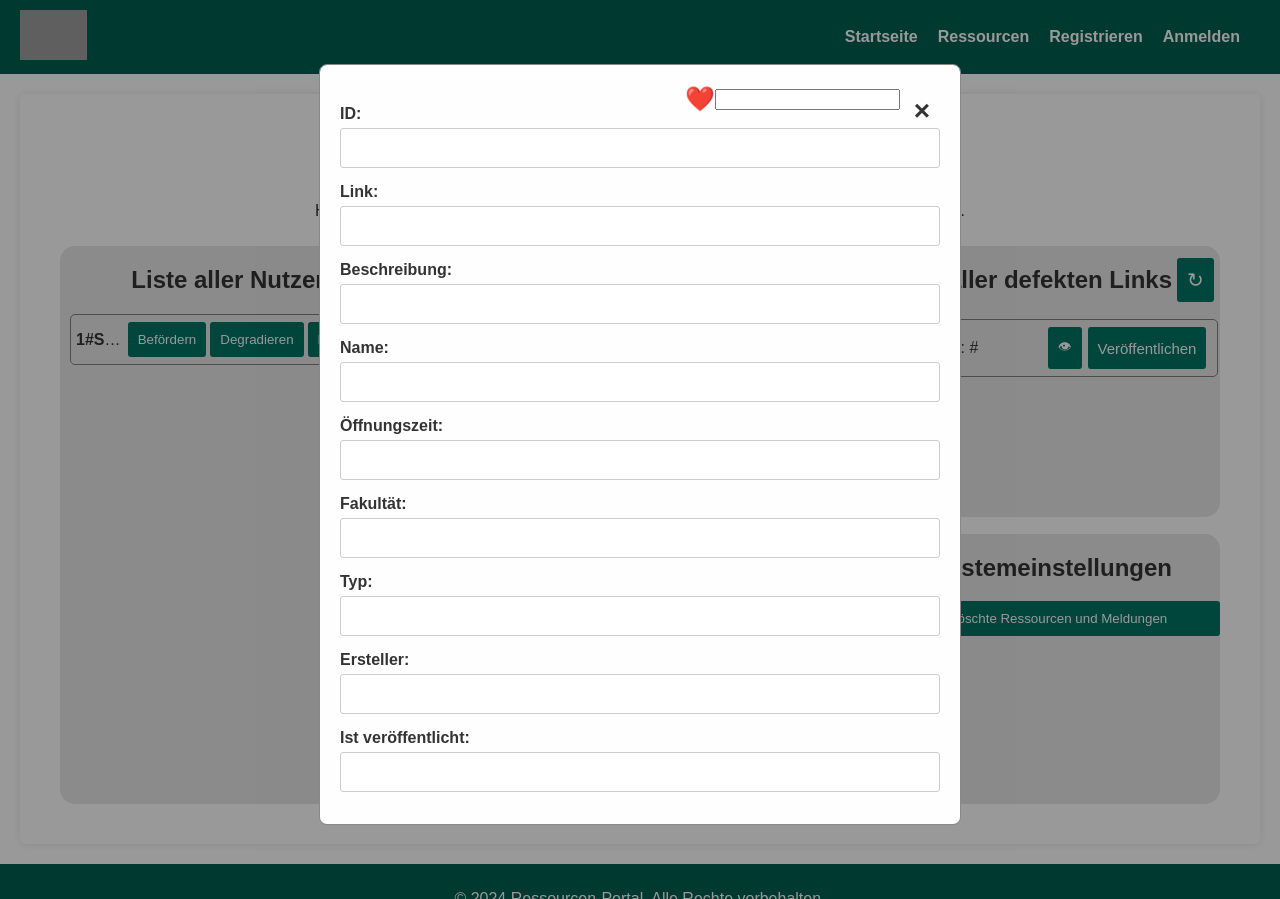
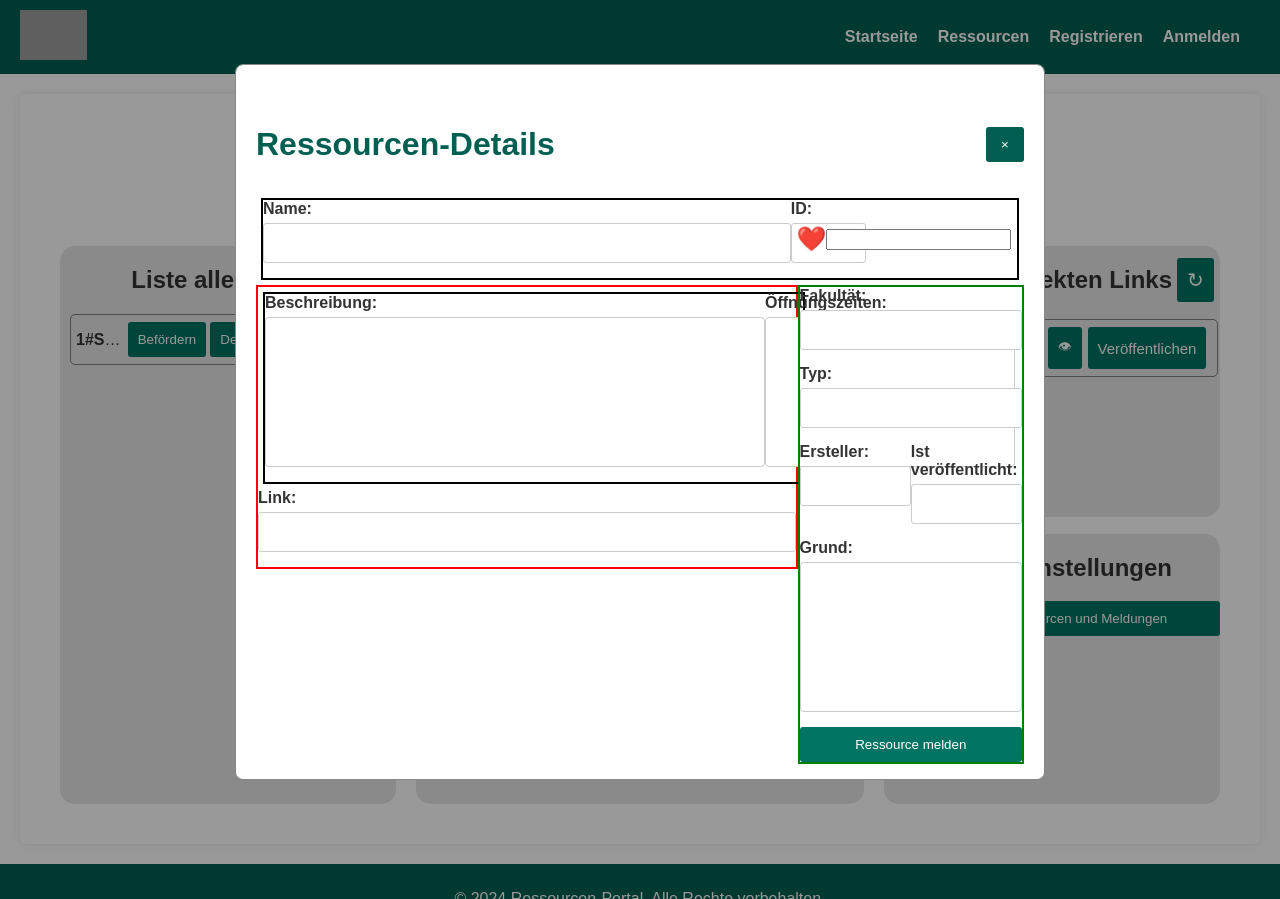
Before and after one commit to WeaksideParadise/SEP, a Python web app: template Meilenstein_2/templates/admin.html in a window 1280 px wide, after a click that opens the changed part. Run offline with Jinja, Linux system fonts and the light colour scheme; the template is opened without the code that fills it: most values are stand-ins (such as "Sample title", 1, 10 or a date in 2020); grey boxes are pictures that could not be loaded.

Commit message:
Sehr frühes Design der Ressourcenanzeige
Mach ich morgen noch fertig, will pennen gehen digga ich hab halbe stunde gebraucht bis das textfeld sinn ergeben hat (war mies dumm) junge ich dreh hier noch durch heheheha

```diff
--- a/Meilenstein_2/static/css/styles_search.css
+++ b/Meilenstein_2/static/css/styles_search.css
@@ -266,10 +266,8 @@ button:hover {
     margin: 5% auto; /* Zentrierung */
     padding: 20px;
     border: 1px solid #888;
-    width: 50%; /* Breite des Modal-Inhalts reduziert */
-    max-width: 600px; /* Maximalbreite des Modals weiter reduziert */
-    height: auto; /* Höhe des Modals wird automatisch an den Inhalt angepasst */
-    max-height: 80%; /* Maximalhöhe des Modals auf 80% des Sichtbereichs */
+    width: 60%; /* Breite des Modal-Inhalts reduziert */
+    height: 75%; /* Höhe des Modals wird automatisch an den Inhalt angepasst */
     overflow-y: auto; /* Ermöglicht Scrollen innerhalb des Modals bei Überlauf */
     position: relative;
     border-radius: 8px;
@@ -280,6 +278,50 @@ button:hover {
     justify-content: space-between;
     align-items: center;
     position: relative;
+    width: 100%;
+}
+
+.id-name-like-x {
+    display: flex;
+    flex-direction: row;
+    margin: 5px;
+    border: 2px solid black;
+}
+
+.desc-times {
+    display: flex;
+    flex-direction: row;
+    margin: 5px;
+    border: 2px solid black;
+    width: 100%;
+    height: 80%;
+}
+
+.fak-type-created-pub{
+    display: flex;
+    flex-direction: column;
+}
+
+.created-pub {
+    display: flex;
+    flex-direction: row;
+}
+
+.desk-times-link {
+    width: 70%;
+    height: 100%;
+    border: 2px solid red;
+}
+
+.fak-type-created-pub-report{
+    width: 30%;
+    height: 100%;
+    border: 2px solid green;
+}
+
+.below-id-name-like-x {
+    display: flex;
+    flex-direction: row;
 }
 
 .back-arrow {
@@ -287,14 +329,14 @@ button:hover {
     cursor: pointer;
 }
 
-.close {
+/* .close {
     font-size: 28px;
     font-weight: bold;
     cursor: pointer;
     position: absolute;
     top: 10px;
     right: 10px;
-}
+} */
 
 .close:hover,
 .close:focus {
@@ -303,11 +345,9 @@ button:hover {
     cursor: pointer;
 }
 
-.modal-like {
-    position: absolute;
-    top: 10px;
-    right: 50px; /* Platzierung des Like-Buttons rechts neben dem Close-Button */
-}
+/* .modal-like {
+
+} */
 
 .like-button {
     background: none;
@@ -323,13 +363,15 @@ button:hover {
     display: flex;
     flex-direction: column; /* Informationen untereinander anordnen */
     margin-top: 20px;
-   flex-wrap: wrap; /* Elemente umbrechen */
+    flex-wrap: wrap; /* Elemente umbrechen */
     gap: 10px; /* Abstand zwischen den Feldern */
 }
 
 .resource-info {
     width: 100%;
     margin-bottom: 20px;
+    display: flex;
+    flex-direction: column;
 }
 
 .resource-info .form-group {
--- a/Meilenstein_2/templates/admin.html
+++ b/Meilenstein_2/templates/admin.html
@@ -173,41 +173,55 @@
     <!-- Modal-Fenster zum Anzeigen von Ressourcen -->
     <div id="resourceModal" class="modal">
         <div class="modal-content">
-            <!-- Header Bereich mit Zurück-Pfeil, Schließen-Knopf und Herz-Button -->
-            <div class="modal-header">
-                <!-- <span class="back-arrow" onclick="closeModal()">&#8592;</span> -->
-                <span class="close" onclick="close_inspect_modal()">&times;</span>
-            </div>
-
-            <div class="modal-like">
-                <button class="like-button" onclick="like_ressource()">❤️
-                <input type="text" id="admin_i_like_count" value="" readonly />
-                </button>
-            </div>
 
             <!-- Content-Bereich für Ressource-Informationen -->
             <div class="modal-body">
+
+                <div class="modal-header">
+                    <h1>Ressourcen-Details</h1>
+                    <button class="green-button" style="width:5%" onclick="close_inspect_modal()">&times;</button>
+                </div>
+
                 <form class="resource-info">
-                    <div class="form-group">
+
+                    <div class="id-name-like-x">
+                        <div class="form-group" style="width:70%">
+                            <label for="name">Name:</label>
+                            <input type="text" id="admin_i_name" name="name">
+                        </div>
+                        <div class="form-group" style="width:10%">
                             <label for="id">ID:</label>
                             <input type="text" id="admin_i_ressource_id" name="link">
+                        </div>
+
+
+                        <button class="like-button" style="width:10%" onclick="like_ressource()">
+                            ❤️
+                            <input type="text" id="admin_i_like_count" value="" readonly />
+                        </button>
+
+                    </div>
+
+                    <div class="below-id-name-like-x">
+                        <div class="desk-times-link">
+                            <div class="desc-times">
+                                <div class="form-group">
+                                    <label for="beschreibung">Beschreibung:</label>
+                                    <textarea type="text" id="admin_i_description" style="resize: none; height: 150px; width: 500px"name="beschreibung"></textarea>
+                                </div>
+                                <div class="form-group">
+                                    <label for="offnungzeit">Öffnungszeiten:</label>
+                                    <textarea type="text" id="admin_i_opening_hours" style="resize: none; height: 150px; width: 250px"name="offnungzeit"></textarea>
+                                </div>
                             </div>
                             <div class="form-group">
                                 <label for="link">Link:</label>
                                 <input type="text" id="admin_i_link" name="link">
                             </div>
-                    <div class="form-group">
-                        <label for="beschreibung">Beschreibung:</label>
-                        <input type="text" id="admin_i_description" name="beschreibung">
                         </div>
-                    <div class="form-group">
-                        <label for="name">Name:</label>
-                        <input type="text" id="admin_i_name" name="name">
-                    </div>
-                    <div class="form-group">
-                        <label for="offnungzeit">Öffnungszeit:</label>
-                        <input type="text" id="admin_i_opening_hours" name="offnungzeit">
-                    </div>
+
+                        <div class="fak-type-created-pub-report">
+                            <div class="fak-type-created-pub">
                                 <div class="form-group">
                                     <label for="fakultaet">Fakultät:</label>
                                     <input type="text" id="admin_i_faculty" name="fakultaet">
@@ -216,6 +230,7 @@
                                     <label for="typ">Typ:</label>
                                     <input type="text" id="admin_i_ressource_type" name="typ">
                                 </div>
+                                <div class="created-pub">
                                     <div class="form-group">
                                         <label for="ersteller">Ersteller:</label>
                                         <input type="text" id="admin_i_created_by" name="ersteller">
@@ -224,16 +239,26 @@
                                         <label for="is_published">Ist veröffentlicht:</label>
                                         <input type="text" id="admin_i_is_published" name="is_published">
                                     </div>
+                                </div>
+                            </div>
+                            <div class="modal-report-system">
+                                <div class="form-group">
+                                    <label for="Grund">Grund:</label>
+                                    <textarea style="resize: none; height: 150px" row="9" cols="25" type="text" name="Grund"></textarea>
+                                </div>
+                                <form action="{{ url_for('UI_report_ressource') }}" method="post" style="display:inline;">
+                                    <!--<input type="hidden" name="ressource_id" value=""> -->
+                                    <button class="button-green" type="button">Ressource melden</button>
+                                </form>
+                            </div>
+
+                        </div>
+                    </div>
+
+
                 </form>
 
-                <!-- Meldesystem -->
-                <form class="report-system">
 
-                    <form action="{{ url_for('UI_report_ressource') }}" method="post" style="display:inline;">
-                        <!--<input type="hidden" name="ressource_id" value=""> -->
-                        <button type="button">Ressource melden</button>
-
-                </form>
             </div>
         </div>
     </div>
```
Lines whose indentation alone changed are shown as unchanged.
